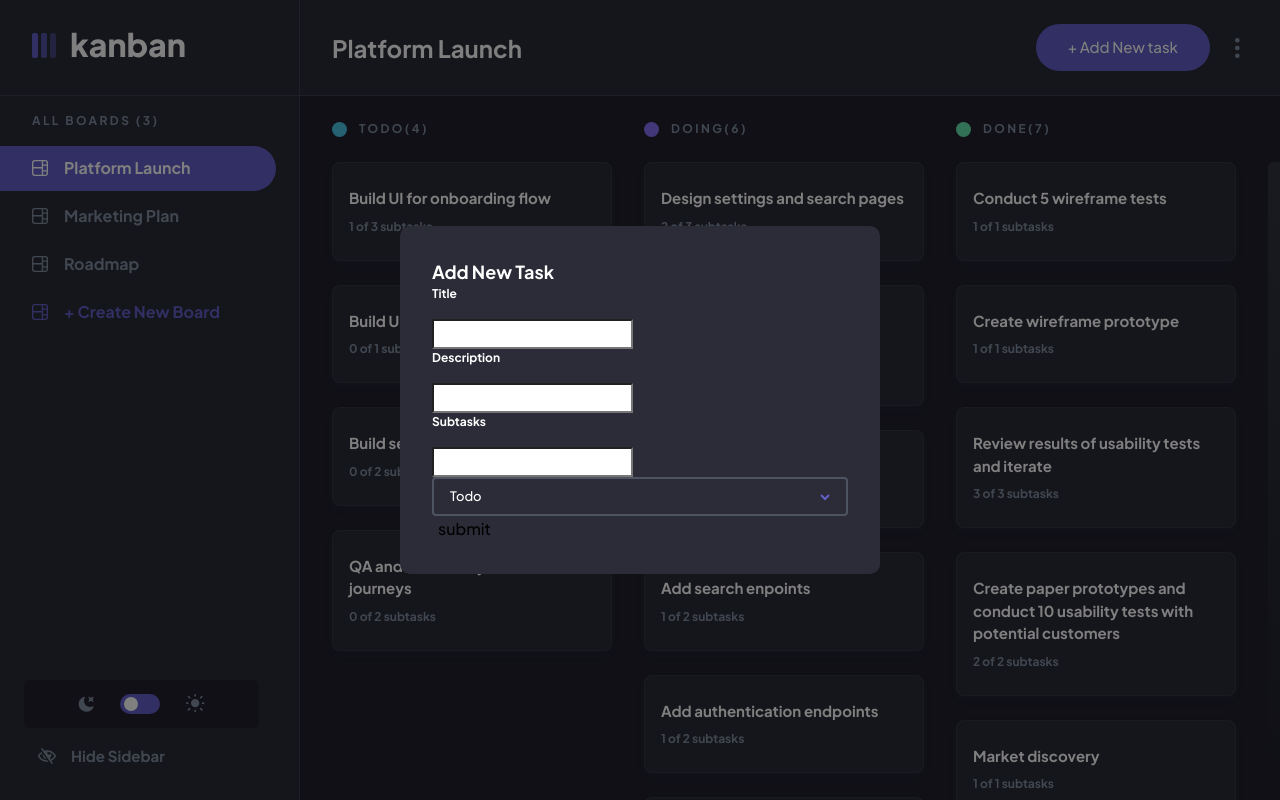
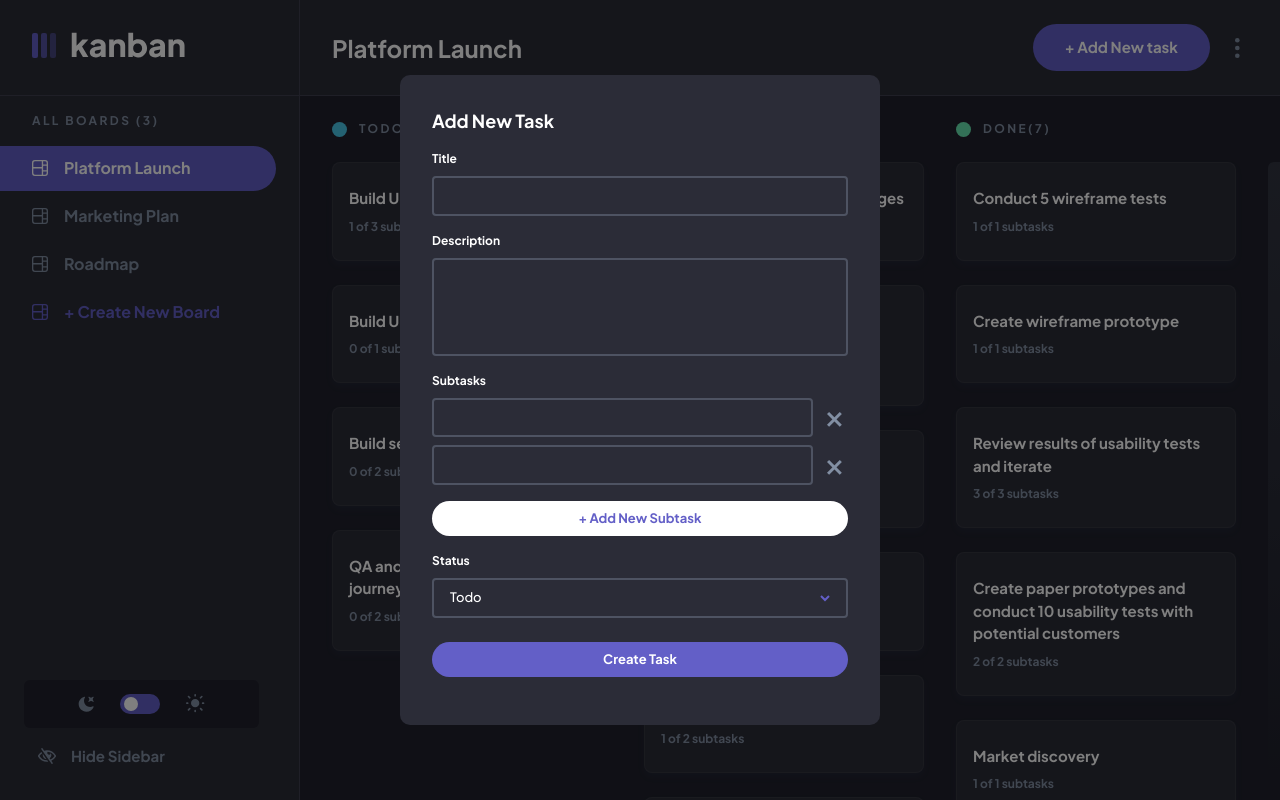
Before and after one commit to Junjiequan/kanban_, a React (Vite) app: page / in a window 1280 px wide. Both pictures are taken after a click on the button "+ Add New task". Built offline with nearby package versions, Linux system fonts and the light colour scheme.

Commit message:
AddNewTask - missing form validation

```diff
--- a/src/components/Modals/AddNewTask.tsx
+++ b/src/components/Modals/AddNewTask.tsx
@@ -3,15 +3,16 @@ import { IModal } from '../../data/type';
 import SelectDropDown from '../../standard/SelectDropDown';
 import Modal from '../../standard/Modal';
 import { FormEvent } from 'react';
+import Button from '../../standard/Button';
+import { Cross } from '../../data/icons';
 
 const AddNewTask = (props: IModal) => {
   const { Status } = props;
   const status = ['todo', 'doing', 'done'];
-
   const [newTask, setNewTask] = useState({
     title: '',
     description: '',
-    subtasks: '',
+    subtasks: ['', ''],
     status: status[0],
   });
 
@@ -19,13 +20,30 @@ const AddNewTask = (props: IModal) => {
     setNewTask({ ...newTask, status: value });
   };
 
-  const handleInputChange = (e: ChangeEvent<HTMLInputElement>) => {
+  const handleInputChange = (e: ChangeEvent<HTMLInputElement | HTMLTextAreaElement>) => {
     setNewTask({ ...newTask, [e.target.name]: e.target.value });
   };
 
   const handleFormSubmit = (e: FormEvent) => {
     e.preventDefault();
-    console.log('form', newTask);
+  };
+
+  const handleAddNewSubTask = () => {
+    const subTask = newTask.subtasks.slice();
+    subTask.push('');
+    setNewTask({ ...newTask, subtasks: subTask });
+  };
+  const handleDeleteSubTask = (index: number) => {
+    if (newTask.subtasks.length > 1) {
+      newTask.subtasks.splice(index, 1);
+    }
+    setNewTask({ ...newTask, subtasks: newTask.subtasks });
+  };
+
+  const onSubtasksChange = (e: ChangeEvent<HTMLInputElement>, index: number) => {
+    const subTask = newTask.subtasks.slice();
+    subTask[index] = e.target.value;
+    setNewTask({ ...newTask, subtasks: subTask });
   };
 
   return (
@@ -34,23 +52,51 @@ const AddNewTask = (props: IModal) => {
         <div className='AddNewTask__topWrapper'>
           <h2>Add New Task</h2>
         </div>
-        <div className='AddNewTask__titleWrapper'>
+        <div className='AddNewTask__boxWrapper'>
           <p className='AddNewTask__sub-title'>Title</p>
-          <input type='text' name='title' onChange={handleInputChange} />
+          <input type='text' value={newTask.title} name='title' onChange={handleInputChange} />
         </div>
-        <div className='AddNewTask__descriptionWrapper'>
+        <div className='AddNewTask__boxWrapper'>
           <p className='AddNewTask__sub-title'>Description</p>
-          <input type='text' name='description' onChange={handleInputChange} />
+          <textarea
+            className='AddNewTask__description'
+            value={newTask.description}
+            rows={4}
+            name='description'
+            onChange={handleInputChange}
+          />
         </div>
-        <div className='AddNewTask__subtaskWrapper'>
+        <div className='AddNewTask__boxWrapper'>
           <p className='AddNewTask__sub-title'>Subtasks</p>
-          <input type='text' name='subtasks' onChange={handleInputChange} />
+          <ul className='AddNewTask__subtaskUl'>
+            {newTask.subtasks.map((item: string, index: number) => {
+              return (
+                <li className='AddNewTask__subtaskLi' key={index}>
+                  <input
+                    className='AddNewTask__subtask__input'
+                    type='text'
+                    value={newTask.subtasks[index]}
+                    onChange={(e) => onSubtasksChange(e, index)}
+                  />
+                  <button className='' onClick={() => handleDeleteSubTask(index)}>
+                    <Cross />
+                  </button>
+                </li>
+              );
+            })}
+          </ul>
+          <Button small colorTheme onClick={handleAddNewSubTask} style={{ marginTop: '0.5rem' }}>
+            + Add New Subtask
+          </Button>
         </div>
-        <div className='AddNewTask__statusWrapper'>
+        <div className='AddNewTask__boxWrapper AddNewTask__status'>
+          <p className='AddNewTask__sub-title'>Status</p>
           <SelectDropDown status={status} currentStatus={newTask.status} onSetCurrentStatus={onSetCurrentStatus} />
         </div>
-        <div className='AddNewTask__submitWrapper'>
-          <button type='submit'>submit</button>
+        <div className='AddNewTask__boxWrapper'>
+          <Button small type='submit'>
+            Create Task
+          </Button>
         </div>
       </form>
     </Modal>
--- a/src/data/icons.tsx
+++ b/src/data/icons.tsx
@@ -71,3 +71,14 @@ export const ChevronDown = () => {
     </svg>
   );
 };
+
+export const Cross = () => {
+  return (
+    <svg width='15' height='15' xmlns='http://www.w3.org/2000/svg'>
+      <g fill='#828FA3' fillRule='evenodd'>
+        <path d='m12.728 0 2.122 2.122L2.122 14.85 0 12.728z' />
+        <path d='M0 2.122 2.122 0 14.85 12.728l-2.122 2.122z' />
+      </g>
+    </svg>
+  );
+};
--- a/src/standard/Button.tsx
+++ b/src/standard/Button.tsx
@@ -2,7 +2,12 @@ import React from 'react';
 
 const Button = (props: any) => {
   return (
-    <button type='button' className='Button' onClick={props.onClick}>
+    <button
+      type='button'
+      className={`Button ${props.small ? 'Button--small' : ''} ${props.colorTheme ? 'Button--theme' : ''}`}
+      style={props.style}
+      onClick={props.onClick}
+    >
       {props.children}
     </button>
   );
--- a/src/styles/_property.scss
+++ b/src/styles/_property.scss
@@ -88,3 +88,19 @@ $desktop-width: 1024px;
   border: 1px solid color(bg);
   box-shadow: 0 0 8px $cardShadow;
 }
+
+@mixin inputStandard {
+  & input,
+  & textArea {
+    background: transparent;
+    color: color(title);
+    font-size: $font-13;
+    padding: $margin-tiny $margin-small;
+    border-radius: 4px;
+    border: 2px solid $mediumGrayOpacity;
+    transition: border .2s ease;
+    &:focus-visible {
+      border-color: $darkBlue;
+    }
+  }
+}
--- a/src/styles/_reset.scss
+++ b/src/styles/_reset.scss
@@ -24,11 +24,12 @@ body {
 
 ol, ul{
   list-style: none;
+  padding: 0;
 }
 
-input{
-  -webkit-appearance: none;
-  border-radius: 0;
+input,textarea {
+  border:0;
+  outline: 0;
 }
 
 button {
--- a/src/styles/components/Modals/_addNewTask.scss
+++ b/src/styles/components/Modals/_addNewTask.scss
@@ -4,15 +4,68 @@
   width: 100%;
   flex-direction: column;
   text-align: left;
+  @include inputStandard;
+}
+
+.AddNewTask__topWrapper {
+  margin-bottom: $margin-small;
 }
 
 .AddNewTask__sub-title {
   font-size: $font-12;
   font-weight: bold;
   color: color(subTitle);
+  margin-bottom: $margin-tiny;
+}
+
+.AddNewTask__boxWrapper {
+  display: flex;
+  flex-direction: column;
+  width: 100%;
   margin-bottom: $margin-small;
 }
 
-.AddNewTask__statusWrapper {
+.AddNewTask__description {
+  resize:none;
+
+  &::-webkit-scrollbar {
+    width: .5rem;
+  }
+
+  &::-webkit-scrollbar-track {
+    background:rgba($color: #000000, $alpha: 0.3);
+  }
+
+  &::-webkit-scrollbar-thumb {
+    background: color(scroll);
+    border-radius: 10px;
+  }
+
+  &::-webkit-scrollbar-thumb:hover {
+    background:$darkBlue;
+  }
+}
+
+.AddNewTask__status {
   position: relative;
+  margin-bottom: $margin-medium;
 }
+
+.AddNewTask__subtaskUl {
+  display: flex;
+  width: 100%;
+  flex-direction: column;
+}
+
+.AddNewTask__subtaskLi {
+  display: flex;
+  align-items: center;
+  justify-content: space-between;
+}
+
+.AddNewTask__subtask__input {
+  display: flex;
+  width: 100%;
+  margin-bottom: $margin-tiny;
+  margin-right: $margin-tiny;
+}
--- a/src/styles/components/Modals/_viewTask.scss
+++ b/src/styles/components/Modals/_viewTask.scss
@@ -35,7 +35,7 @@
   font-size: $font-12;
   font-weight: bold;
   color: color(subTitle);
-  margin-bottom: $margin-small;
+  margin-bottom: $margin-tiny;
 }
 
 .ViewTask__statusWrapper {
--- a/src/styles/standard/_button.scss
+++ b/src/styles/standard/_button.scss
@@ -1,6 +1,7 @@
 
 .Button {
   display: flex;
+  justify-content: center;
   width: 100%;
   height: auto;
   background: $darkBlue;
@@ -8,13 +9,25 @@
   border-radius: 30px;
   color: $white;
   font-size: $font-15;
-  transition: background-color .2s ease;
+  font-weight: bold;
+  transition: all .2s ease;
 
-  &--withTheme {
-    background: color(addButton);
+  &--small {
+    font-size: $font-13;
+    padding:$margin-tiny $margin-large;
   }
 
-  &:hover{
+  &--theme {
+    border-radius: 20px;
+    color:$darkBlue;
+    background: color(addButton);
+    &:hover {
+      opacity: .9;
+    }
+  }
+
+
+  &:hover:not(&--theme){
     background: $lightBlue;
   }
 }
--- a/src/styles/standard/_selectDropDown.scss
+++ b/src/styles/standard/_selectDropDown.scss
@@ -18,6 +18,7 @@
   transition: border .2s ease;
 
   &:focus {
+    outline:0;
     border-color: $darkBlue;
   }
 
```
